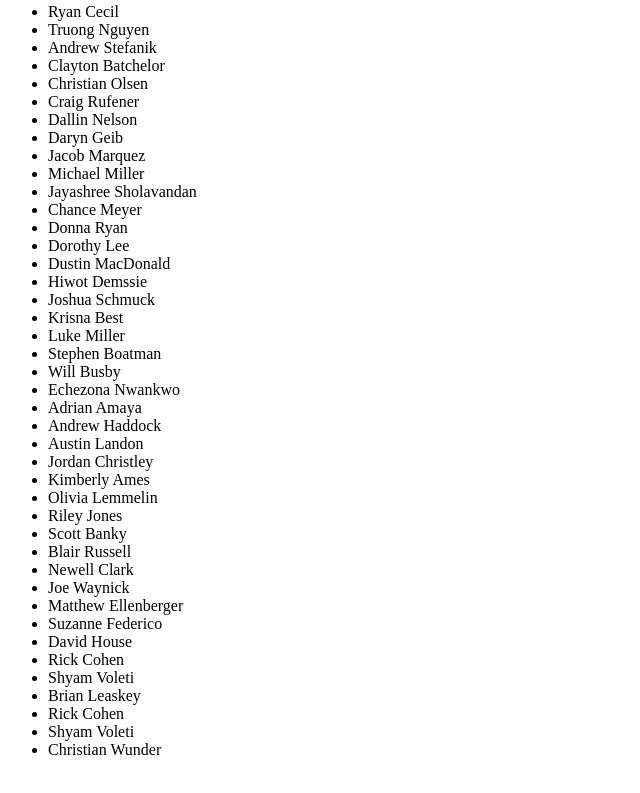
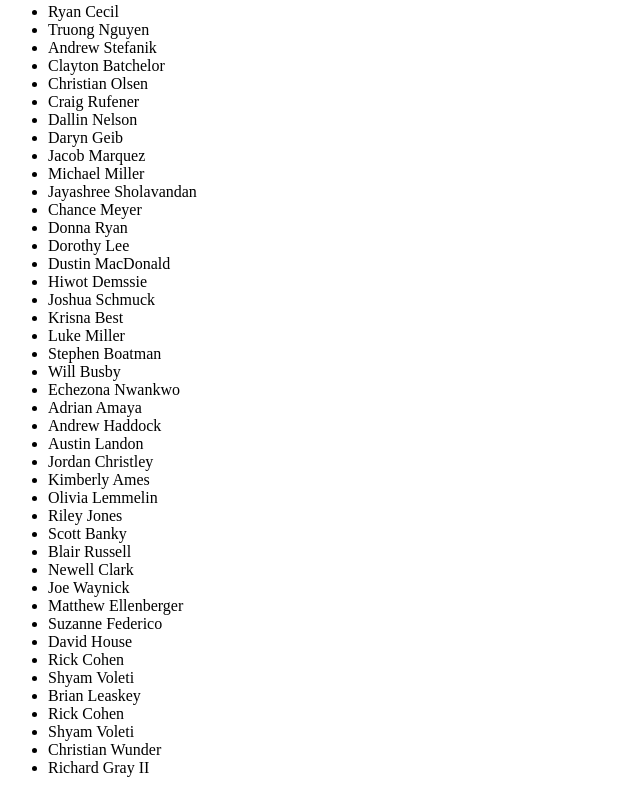
Before and after one commit to jacarmouche08/cfs-studentproject, a plain HTML site: page students.html in a window 1280 px wide. Shown: the part 594-1387 px from the top of the page, without its empty margins (0-640 px from the left). Drawn offline with Linux system fonts and the light colour scheme.

Commit message:
Update students.html

```diff
--- a/students.html
+++ b/students.html
@@ -78,6 +78,7 @@
 	      <li>Rick Cohen</li>
 	      <li>Shyam Voleti</li>
         <li>Christian Wunder</li>
+	    <li>Richard Gray II</li>
     </ul>
 
 </body>
```
